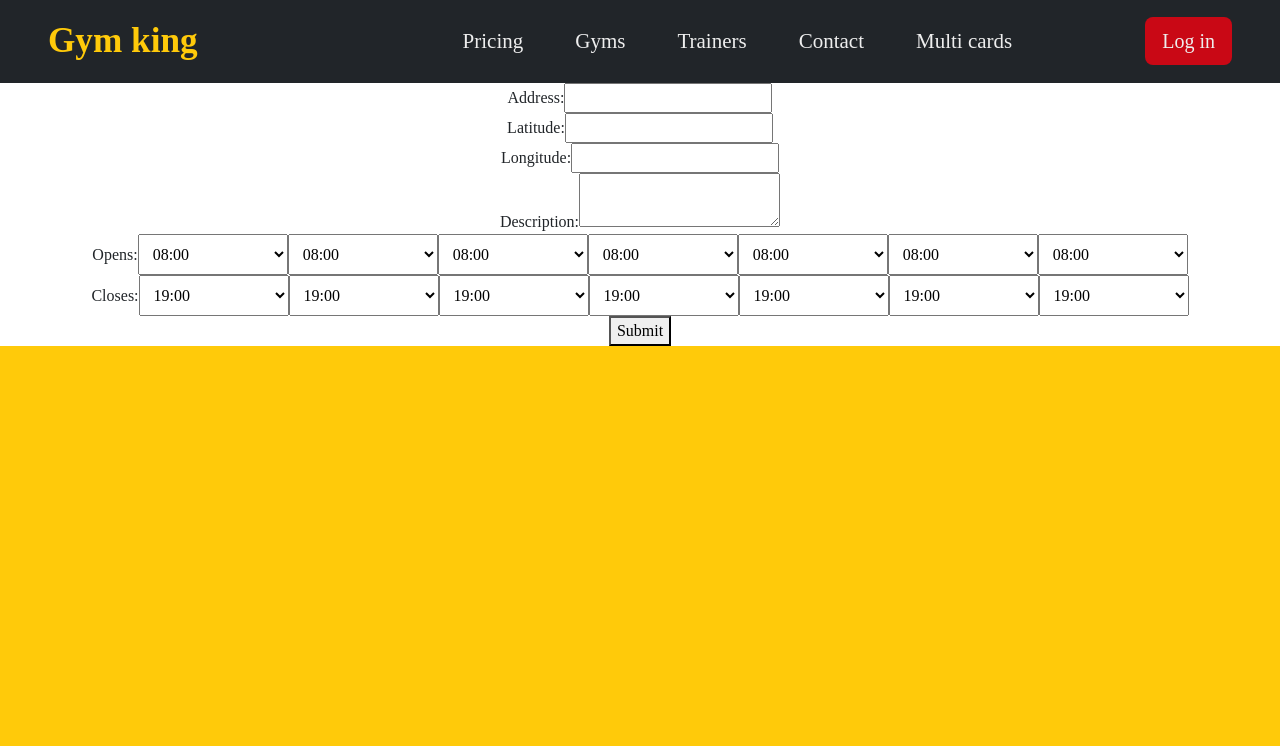
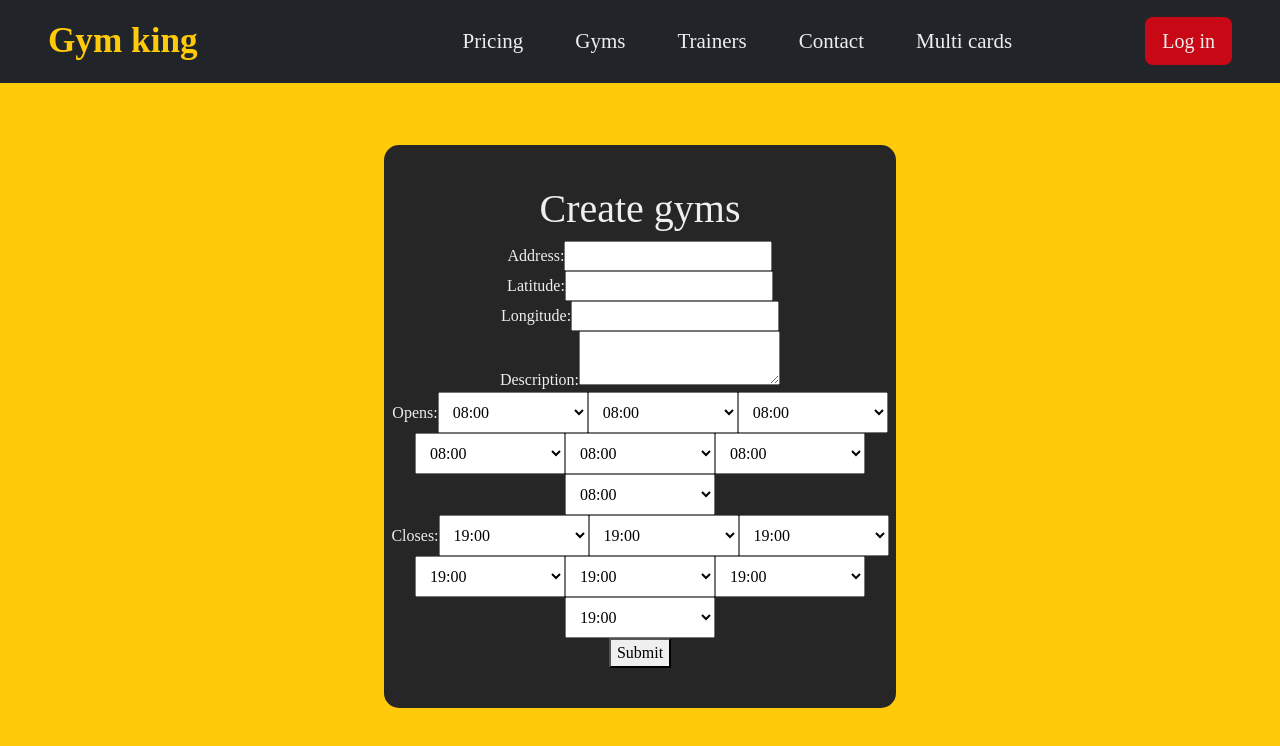
Before and after one commit to bakuganmw/front-gym, a React (Create React App) app: page /create-gym in a window 1280 px wide. Shown: the top 746 px of the page. Built offline with nearby package versions, Linux system fonts and the light colour scheme.

Commit message:
crate gym style

```diff
--- a/src/components/CreateGym/CreateGym.js
+++ b/src/components/CreateGym/CreateGym.js
@@ -1,6 +1,7 @@
 import React, { useState } from 'react';
 import axios from 'axios';
 import NavbarCom from '../NavbarCom/indeks';
+import { Container } from 'react-bootstrap';
 
 const CreateGym = () => {
   const [address, setAddress] = useState('');
@@ -48,8 +49,11 @@ const CreateGym = () => {
   };
 
   return (
-    <form onSubmit={handleSubmit}>
-    <NavbarCom />
+    <div className='backgroundBody'>
+      <NavbarCom />
+      <Container id="FormContainer">
+        <h1>Create gyms</h1>
+      <form classNameonSubmit={handleSubmit}>
       <div>
         <label>
           Address:
@@ -96,6 +100,9 @@ const CreateGym = () => {
       </div>
       <button type="submit">Submit</button>
     </form>
+      </Container>
+    </div>
+
   );
 };
 
--- a/src/components/TrainerSchedule/ChangeGym.js
+++ b/src/components/TrainerSchedule/ChangeGym.js
@@ -2,6 +2,7 @@ import React, { useState } from "react";
 import axios from "axios";
 import NavbarCom from "../NavbarCom/indeks";
 import { Col, Container, Row } from "react-bootstrap";
+import { registerStyle } from "../../Utilities/functions";
 
 function ChangeGym() {
   function getCookie(cname) {
@@ -113,7 +114,7 @@ function ChangeGym() {
               </div>
             ))}
           </div>
-          <button type="submit">Submit</button>
+          <button type="submit" className="mt-5" style={registerStyle}>Submit</button>
         </form>
       </Container>
     </div>
```
